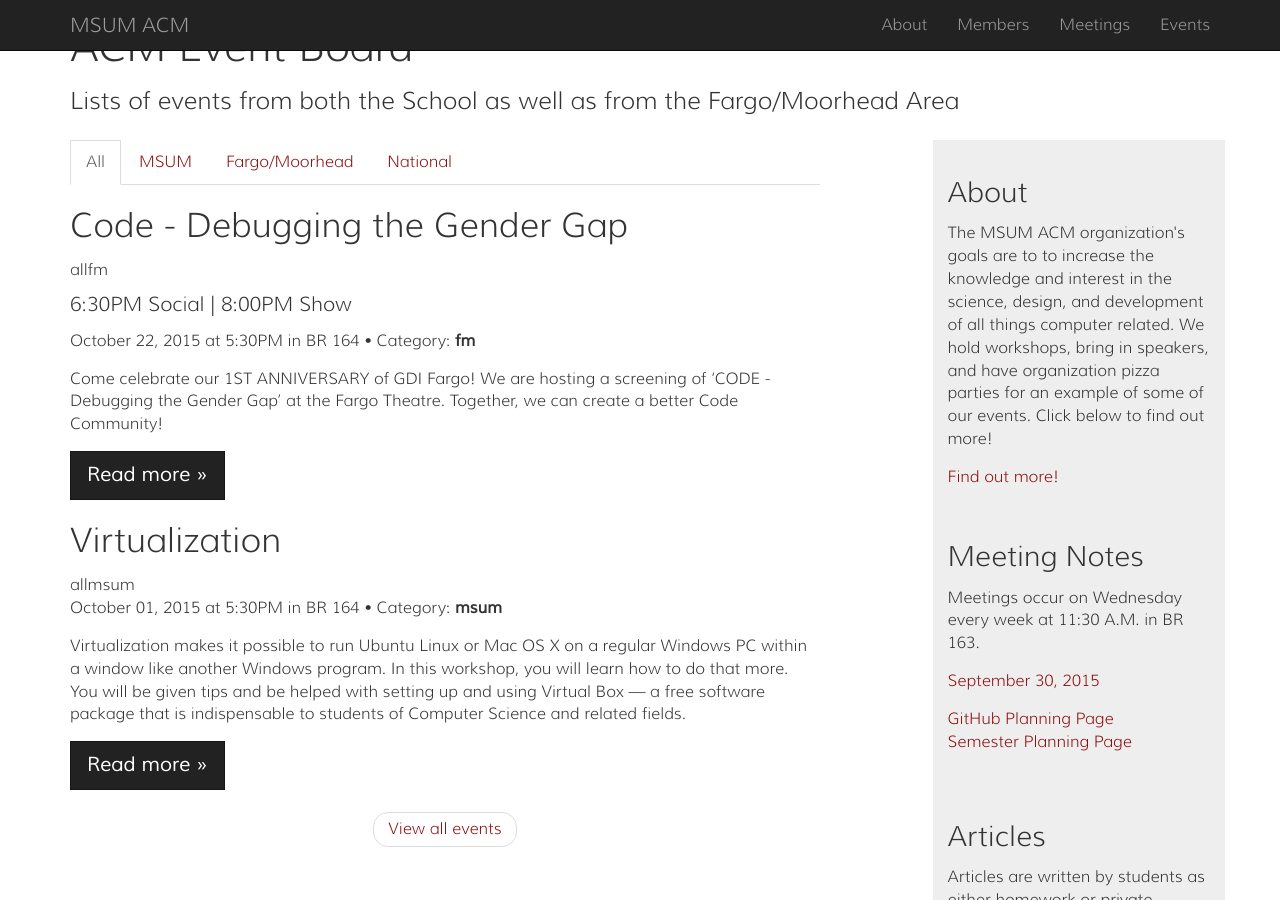
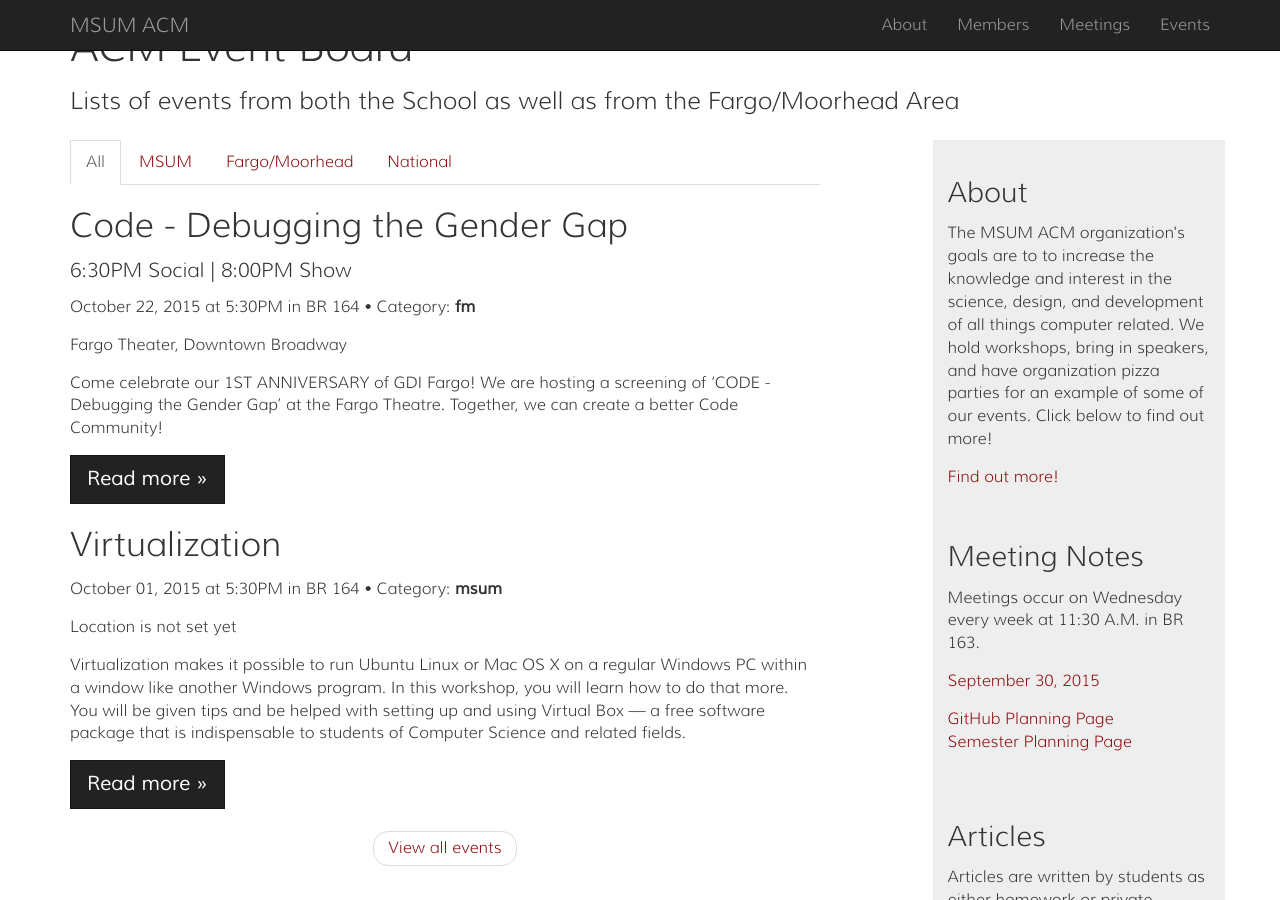
Before and after one commit to alunduil/MSUM-ACM.github.io, a Jekyll site: the page built from index.html, in a window 1280 px wide and 900 px high, scrolled down 506 px. Built offline with Jekyll 4.4.1, drawn with Linux system fonts in a browser that asks for light colours.

Commit message:
Update index.html

```diff
--- a/index.html
+++ b/index.html
@@ -8,10 +8,9 @@
 {% for post in site.categories.all limit:12 %}
 <div class="blog-post">
   <h2 class="blog-post-title">{{ post.title }} </h2>
-  {{ post.categories }}
   {% if post.subtitle %}<h4 class="blog-post-meta">{{ post.subtitle }}</h4>{% endif %}
   <p class="blog-post-meta">{{ post.date  | date: '%B %d, %Y' }} at {% if post.time %}{{ post.time }}{% else %}{{ site.data.basicinfo.event_base_time }}{% endif %} in {% if post.room %}{{ post.room }}{% else %}{{ site.data.basicinfo.event_base_room }}{% endif %} • Category: <strong>{{ post.categories | last }}</strong></p>
-  {% if post.categories.fm != null %}<p class="blog-post-meta">{% if post.location %}{{ post.location }}{% else %}Location is not set yet{% endif %}</p>{% endif %}
+  {% if post.categories | last == "fm" %}<p class="blog-post-meta">{% if post.location %}{{ post.location }}{% else %}Location is not set yet{% endif %}</p>{% endif %}
   {{ post.excerpt }}
   <p>
   <a class="btn btn-primary btn-lg" href="{{ post.url }}" role="button">Read more »</a>
```
